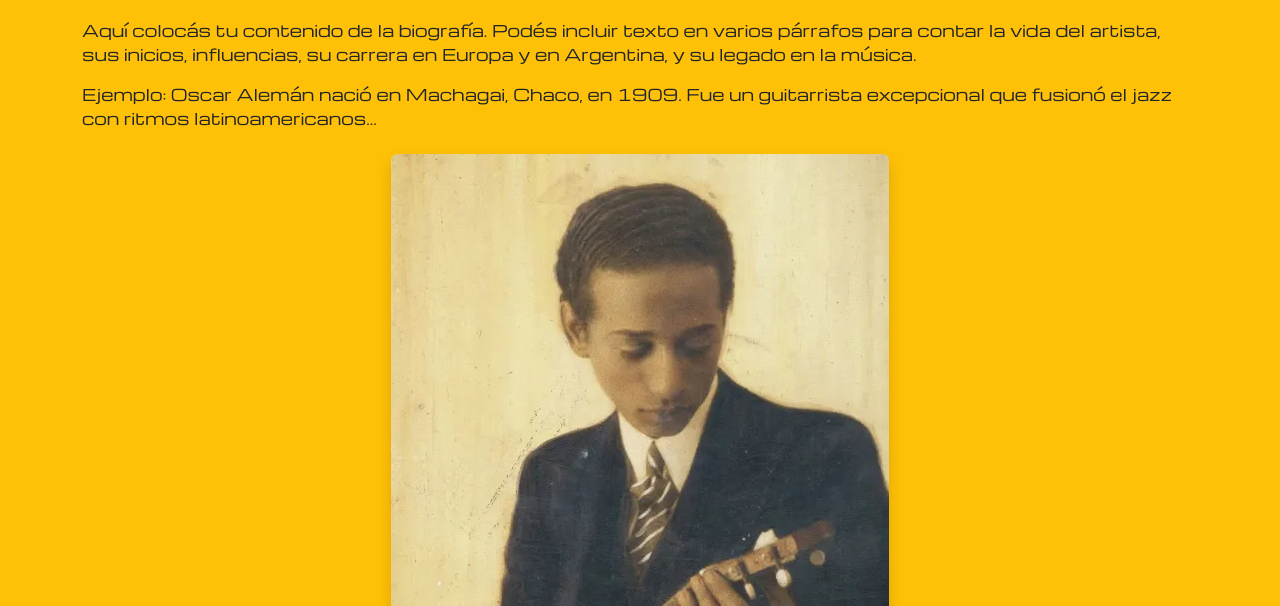
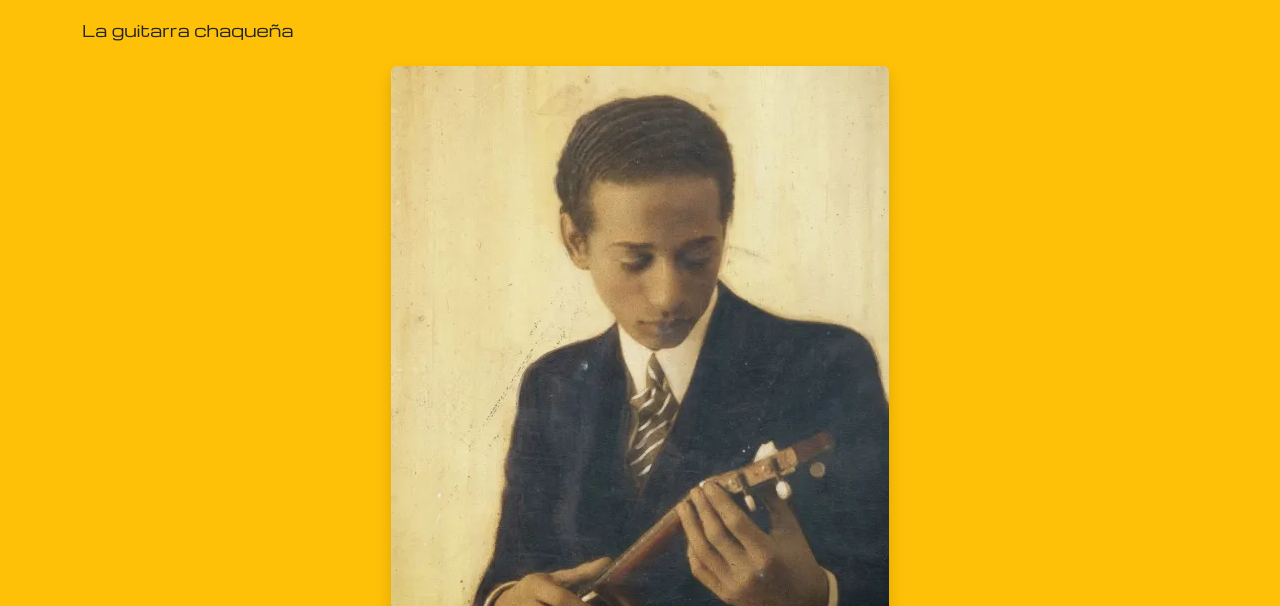
Before and after one commit to miguezjuanma-code/oscarAleman, a plain HTML site: page paginas/biografía.html in a window 1280 px wide. Shown: the part 194-800 px from the top of the page. Drawn offline with nearby package versions, Linux system fonts and the light colour scheme.

Commit message:
Proyecto final Miguez

```diff
--- a/paginas/biografía.html
+++ b/paginas/biografía.html
@@ -50,10 +50,7 @@
   <main class="container my-5">
     <h1 class="text-center mb-4">Biografía de Oscar Alemán</h1>
     <p>
-      Aquí colocás tu contenido de la biografía. Podés incluir texto en varios párrafos para contar la vida del artista, sus inicios, influencias, su carrera en Europa y en Argentina, y su legado en la música.
-    </p>
-    <p>
-      Ejemplo: Oscar Alemán nació en Machagai, Chaco, en 1909. Fue un guitarrista excepcional que fusionó el jazz con ritmos latinoamericanos...
+      La guitarra chaqueña
     </p>
 
     <figure class="text-center my-4">
```
